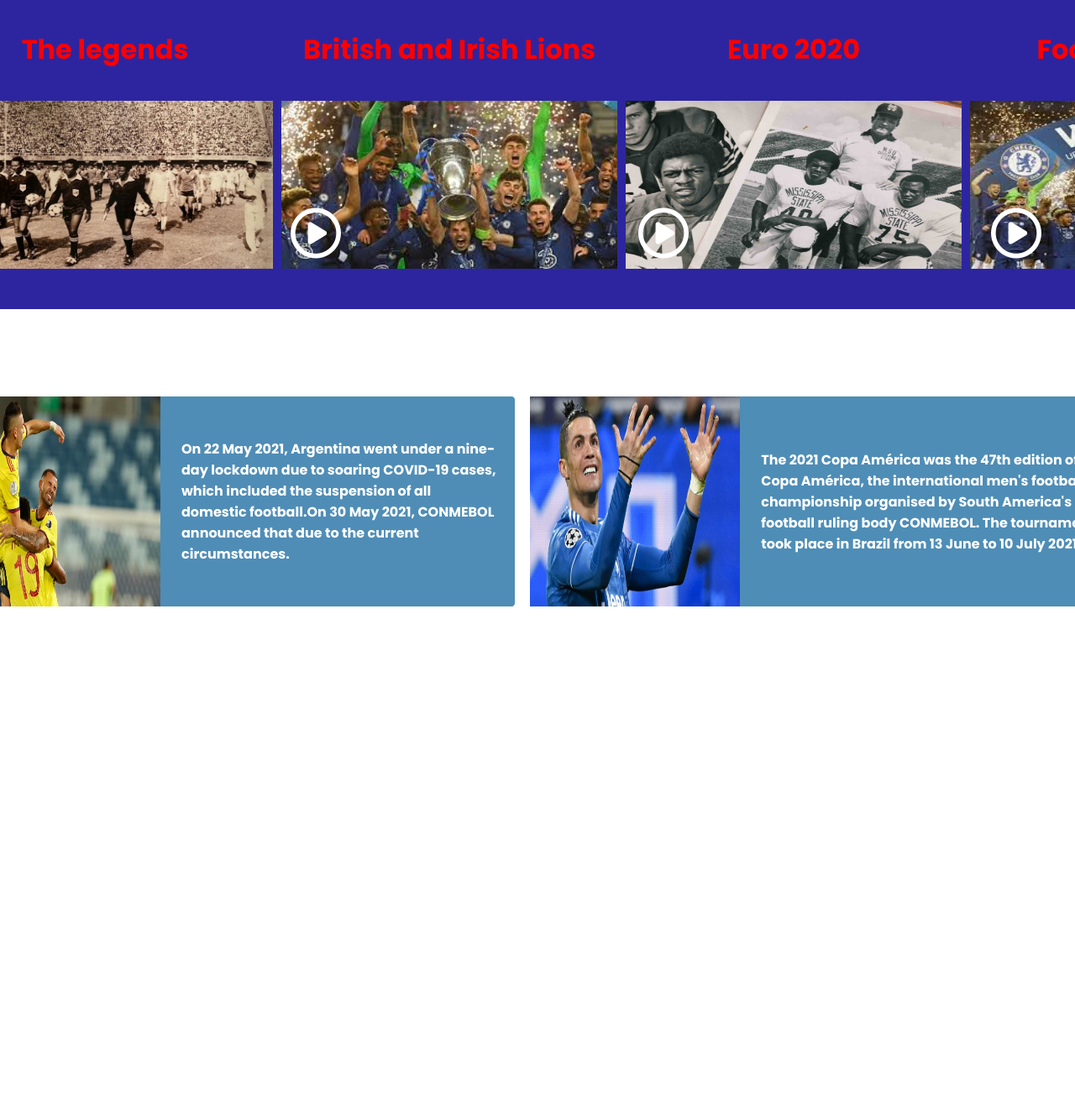
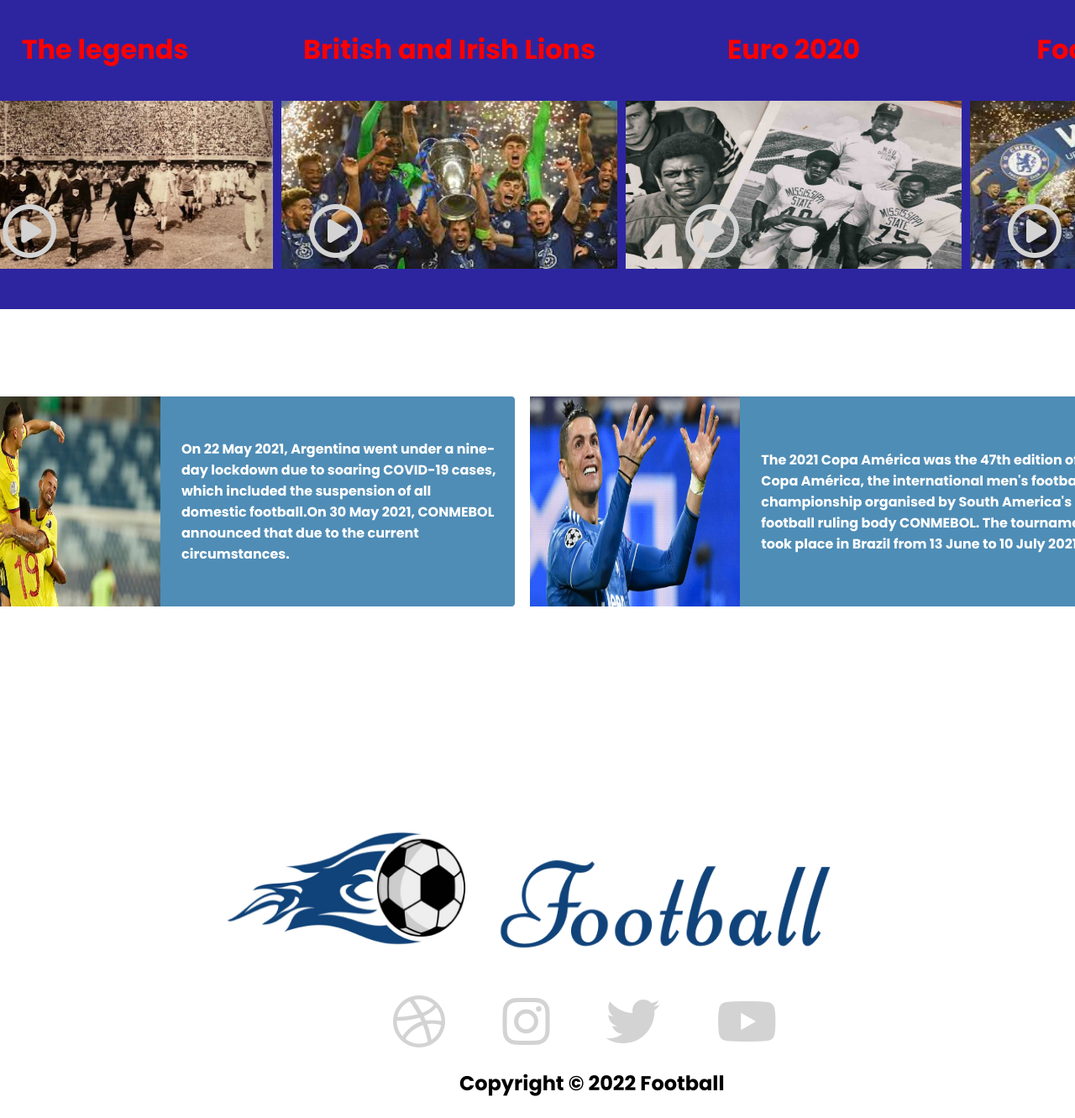
Before and after one commit to fardin000/responsive-football, a plain HTML site: page index.html in a window 1280 px wide. Shown: the part 2991-4322 px from the top of the page at 84% size. Before the commit the page ends 3744 px from the top, so only its background shows below. Drawn offline with Linux system fonts and the light colour scheme.

Commit message:
footer added

```diff
--- a/index.html
+++ b/index.html
@@ -117,9 +117,22 @@
 
 
             <!--for footer section-->
-            <section>
-
-            </section>
+            <footer>
+                <div>
+                    <img src="images/Logo.png" alt="">
+                </div>
+                <div class="social-icon">
+                    <span>
+                        <a href="https://copaamerica.com/en/" target="_blank"><i class="fab fa-dribbble"></i></a>
+                        <a href="https://copaamerica.com/en/" target="_blank"><i class="fab fa-instagram"></i></a>
+                        <a href="https://copaamerica.com/en/" target="_blank"><i class="fab fa-twitter"></i></a>
+                        <a href="https://copaamerica.com/en/" target="_blank"><i class="fab fa-youtube"></i></a>
+                    </span>
+                </div>
+                <div class="copyright">
+                    <p> Copyright &copy 2022 Football</p>
+                </div>
+            </footer>
         </main>
 
     </body>
--- a/style.css
+++ b/style.css
@@ -6,7 +6,7 @@ body{
     margin: 0;
     padding: 0;
     font-family: 'Poppins', sans-serif;
-
+    background-color: white;
 }
 main{
     display: flex;
@@ -69,6 +69,7 @@ main{
     /* margin-left: 153px; */
 
 
+
 }
 .each-grid{
     width: 330px;
@@ -116,9 +117,13 @@ main{
     margin-left: 1.5em;
 
 }
-.each-video{
-
-}
+/* .each-video:hover{
+    height:305px;
+    width:305px;
+    border: 4px solid white;
+    transition: 5s;
+    transition-timing-function: ease-in-out;
+} */
 .each-video p{
     color: red;
     font-size: 2em;
@@ -147,7 +152,7 @@ main{
     z-index: 2;
     position: absolute;
     bottom: 0.4em;
-    left: 7.1em;
+    left: 6em;
 }
 .play-button-3 {
     font-size: 60px;
@@ -155,7 +160,7 @@ main{
     z-index: 2;
     position: absolute;
     bottom: .4em;
-    left: 14em;
+    left: 13em;
 }
 .play-button-4 {
     font-size: 60px;
@@ -163,10 +168,11 @@ main{
     z-index: 2;
     position: absolute;
     bottom: .4em;
-    left: 21em;
+    left: 19em;
 }
 
 /* extra section 2 starts here */
+
 .strickers-section{
     display: flex;
     flex-direction: row;
@@ -198,8 +204,7 @@ main{
     width: 250px;
     height: 250px;
 }
-.strickers-one img:hover,
-.strickers-two img:hover{
+.strickers-one img:hover, .strickers-two img:hover{
     height:280px;
     width:280px;
     border: 4px solid white;
@@ -212,3 +217,26 @@ main{
     margin-right: 20px;
     color: white;
 }
+
+/* footer style */
+
+footer img{
+    width: 730px;
+    height: 200px;
+    margin-top: 14em;
+    margin-right: 2em;
+}
+.social-icon span{
+    margin-left: 9em;
+}
+span .fab, .far{
+    font-size:4em;
+    margin-left: 1em;
+    color: lightgray;
+}
+.copyright{
+    margin-left: 18em;
+}
+.copyright p{
+    font-size: 1.5em;
+}
```
